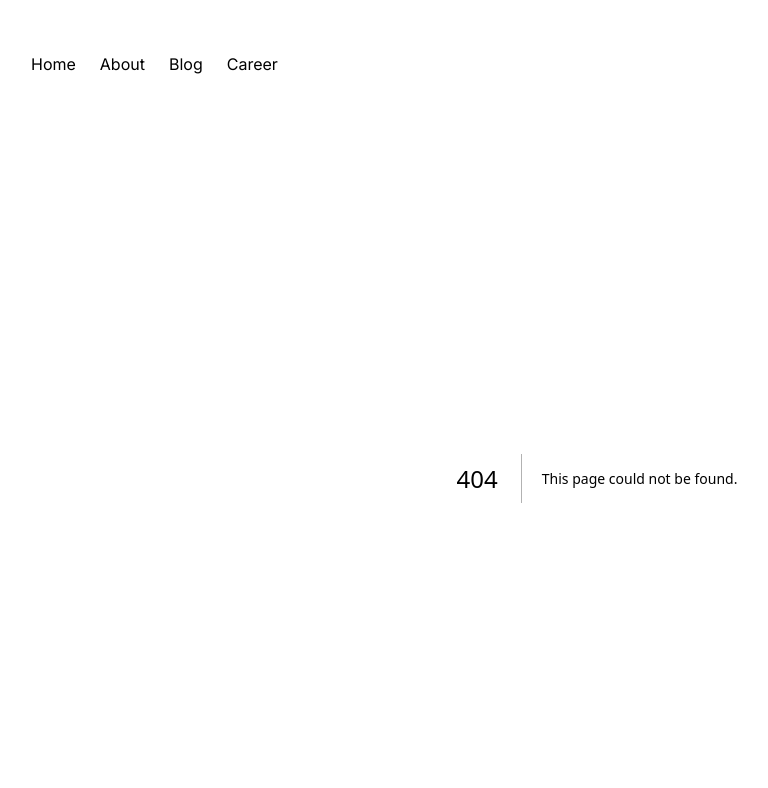
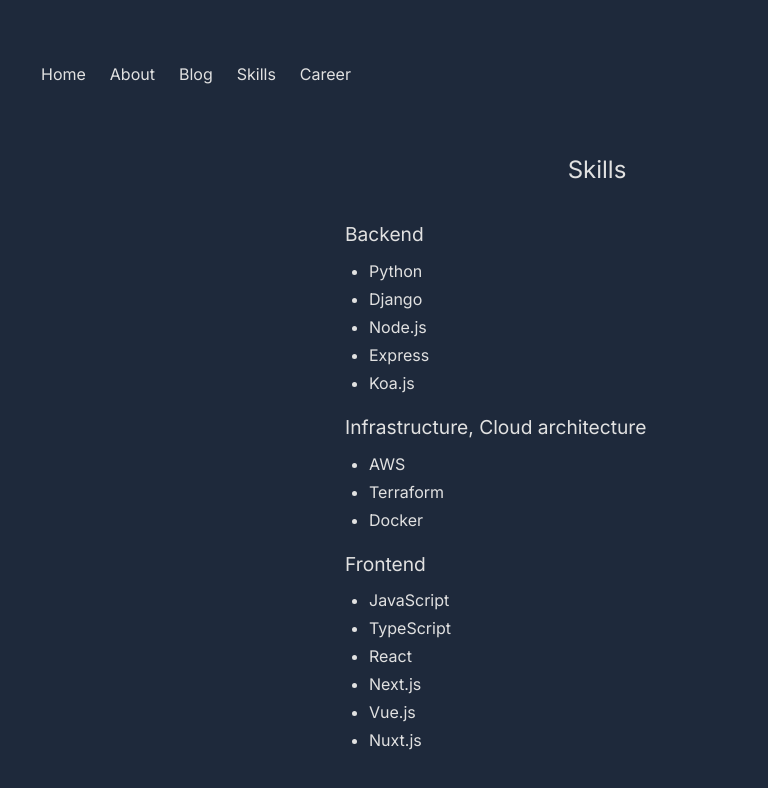
Before and after one commit to ku1987/simple-portofolio-site, a Next.js app: page /skills in a window 1280 px wide. Before the commit this address had no page. Shown: the top 788 px of the page, without its empty margins (43-811 px from the left). Built offline with nearby package versions, Linux system fonts and the light colour scheme.

Commit message:
Add career

```diff
--- a/src/app/about/page.tsx
+++ b/src/app/about/page.tsx
@@ -18,6 +18,7 @@
       <ul>
         <li>Ocean 🌊</li>
         <li>Travel ✈️</li>
+        <li>Reading 📚</li>
         <li>Guitar 🎸</li>
         <li>Music 🎧</li>
         <li>Cooking 🍳</li>
--- a/src/app/blog/page.tsx
+++ b/src/app/blog/page.tsx
@@ -1,25 +1,41 @@
 import ArticleLink from "../components/article-link";
 
 export default function Blog() {
+  // TODO: Fetch blog posts from API
   return (
     <main className="p-12">
       <div className="flex flex-col items-center justify-between">
         <h1>Blog</h1>
       </div>
-      <h2>Articles</h2>
       <ol>
+        <li>
+          <ArticleLink
+            url="https://tech.revcomm.co.jp/sign-in-with-cognito-user-pool-using-oidc"
+            title="(External) Cognito user pool で OpenID Connect を利用した外部 ID Provider によるサインインを実現する"
+            date="Dec 21 2022"
+            openInNewTab={true}
+          />
+        </li>
+        <li>
+          <ArticleLink
+            url="https://tech.revcomm.co.jp/2022/02/09/frontend-i18n"
+            title="(External) Webアプリケーションの国際化対応をバックエンドからフロントエンドに移行した話"
+            date="Feb 9 2022"
+            openInNewTab={true}
+          />
+        </li>
         <li>
           <ArticleLink
             url="/blog/sample"
             title="(Sample) The Art of Debugging: Unraveling Software Mysteries"
-            date="Jul 29 2023"
+            date="Jul 29 20XX"
           />
         </li>
         <li>
           <ArticleLink
             url="/blog/sample2"
             title="(Sample) Understanding the Power of React Hooks"
-            date="Jul 28 2023"
+            date="Jul 28 20XX"
           />
         </li>
       </ol>
--- a/src/app/career/page.tsx
+++ b/src/app/career/page.tsx
@@ -4,6 +4,20 @@
       <div className="flex flex-col items-center justify-between">
         <h1>Career</h1>
       </div>
+      <h2>Work history</h2>
+      <ul>
+        <li>Sample
+        </li>
+        <li>Sample
+        </li>
+      </ul>
+      <h2>Past projects</h2>
+      <ul>
+        <li>Sample
+        </li>
+        <li>Sample
+        </li>
+      </ul>
     </main>
   );
 }
--- a/src/app/components/article-link.tsx
+++ b/src/app/components/article-link.tsx
@@ -4,18 +4,21 @@
   url,
   title,
   date,
+  openInNewTab = false,
 }: {
   url: string;
   title: string;
   date: string;
+  openInNewTab?: boolean;
 }) {
   return (
     <Link
-      className="p-4 pr-28 relative block cursor-pointer hover:text-slate-400"
+      className="p-8 pr-28 relative block cursor-pointer hover:text-slate-400"
+      target={openInNewTab ? "_blank" : ""}
       href={url}
     >
       {title}
-      <span className="absolute right-0	">{date}</span>
+      <span className="absolute right-0	top-2/4	-translate-y-1/2">{date}</span>
     </Link>
   );
 }
--- a/src/app/components/header.tsx
+++ b/src/app/components/header.tsx
@@ -15,6 +15,9 @@
             <LinkButton url="/blog" name="Blog" />
           </li>
           <li>
+            <LinkButton url="/skills" name="Skills" />
+          </li>
+          <li>
             <LinkButton url="/career" name="Career" />
           </li>
         </ul>
--- a/src/app/page.tsx
+++ b/src/app/page.tsx
@@ -5,8 +5,8 @@
   return (
     <main className="p-12">
       <div className="flex flex-col items-center justify-between">
-        <h1>Kei Usami</h1>
-      <ul className="grid grid-cols-3 list-none w-72 justify-items-center p-0">
+        <h1 className="mb-8">Kei Usami</h1>
+      <ul className="grid grid-cols-3 list-none w-60 justify-items-center p-0">
         <li>
           <Link target="_blank" className="cursor-pointer hover:opacity-80" href={"https://github.com/ku1987"}>
             <Image src="/icons/github-mark-white.svg" alt="GitHub" width="30" height="30"/>
--- /dev/null
+++ b/src/app/skills/page.tsx
@@ -0,0 +1,32 @@
+export default function Career() {
+  return (
+    <main className="p-12">
+      <div className="flex flex-col items-center justify-between">
+        <h1>Skills</h1>
+      </div>
+      <h2>Backend</h2>
+      <ul>
+        <li>Python</li>
+        <li>Django</li>
+        <li>Node.js</li>
+        <li>Express</li>
+        <li>Koa.js</li>
+      </ul>
+      <h2>Infrastructure, Cloud architecture</h2>
+      <ul>
+        <li>AWS</li>
+        <li>Terraform</li>
+        <li>Docker</li>
+      </ul>
+      <h2>Frontend</h2>
+      <ul>
+        <li>JavaScript</li>
+        <li>TypeScript</li>
+        <li>React</li>
+        <li>Next.js</li>
+        <li>Vue.js</li>
+        <li>Nuxt.js</li>
+      </ul>
+    </main>
+  );
+}
```
